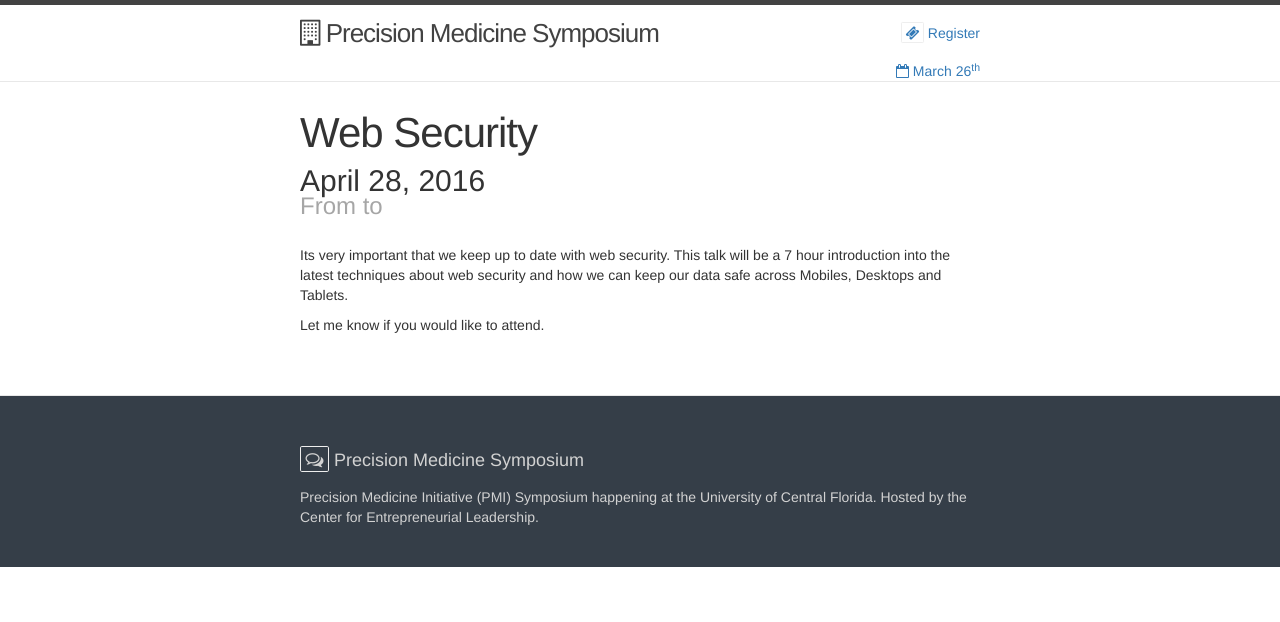
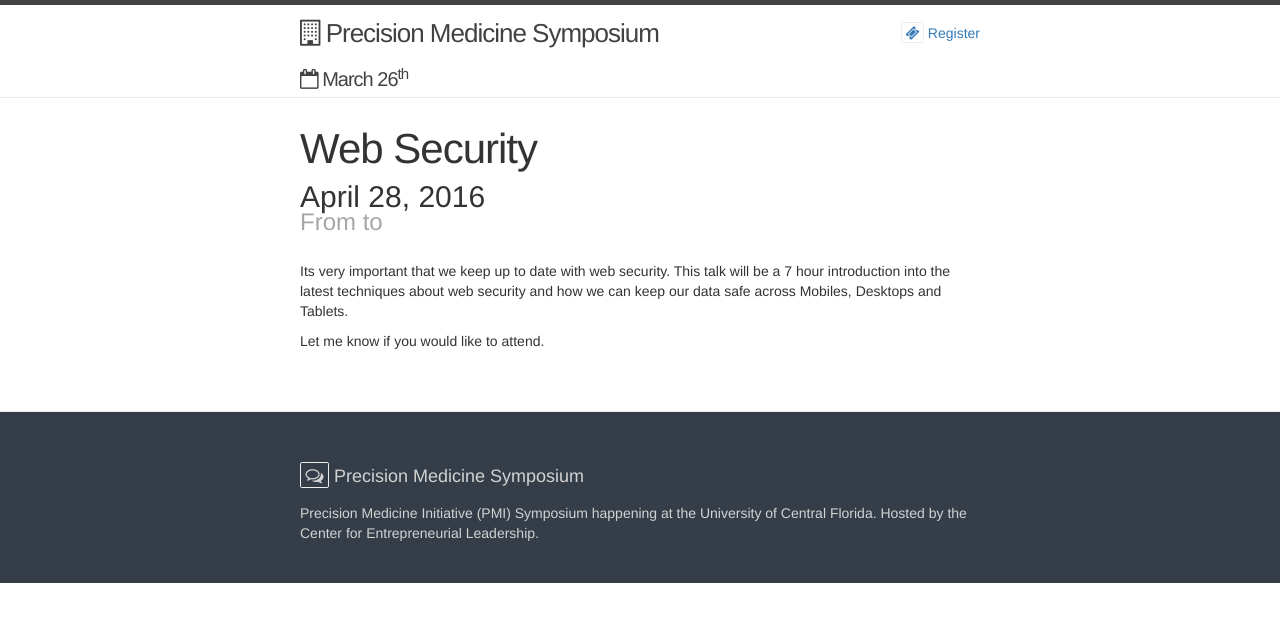
Before and after one commit to dhillonv10/pmi, a Jekyll site: the page built from _posts/2016-04-28-web-security.md, in a window 1280 px wide. Shown: the top 622 px of the page. Built offline with Jekyll 4.4.1, drawn with Linux system fonts in a browser that asks for light colours; nearby versions of some CDN libraries.

```diff
--- a/_sass/_layout.scss
+++ b/_sass/_layout.scss
@@ -25,7 +25,17 @@
 }
 
 .site-title2 {
-    float: right;
+    font-size: 20px;
+    font-weight: 300;
+    line-height: 36px;
+    letter-spacing: -1px;
+    margin-bottom: 0;
+    float: left;
+
+    &,
+    &:visited {
+        color: $grey-color-dark;
+    }
 }
 
 .site-nav {
```
